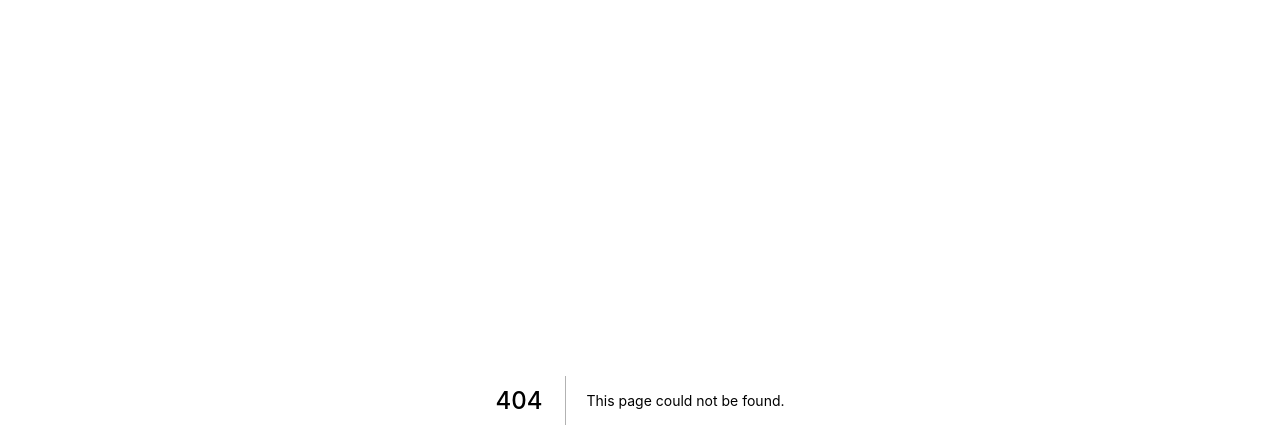
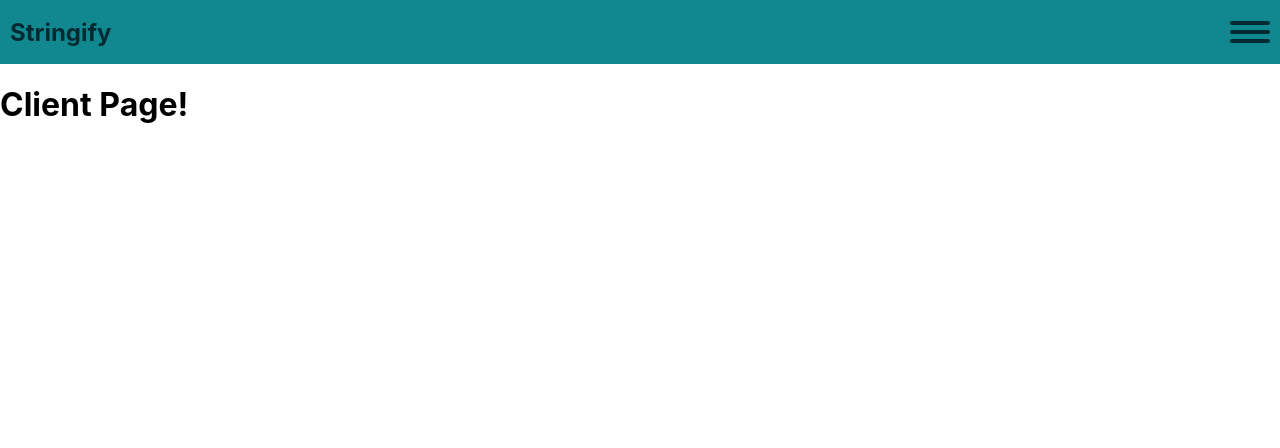
Before and after one commit to gngo2018/stringify-client, a Next.js app: page /Clients in a window 1280 px wide. Before the commit this address had no page. Shown: the top 448 px of the page. Built offline with nearby package versions, Linux system fonts and the light colour scheme.

Commit message:
Added header, client main page, and basic styling

```diff
--- /dev/null
+++ b/components/Header/Header.tsx
@@ -0,0 +1,17 @@
+import Link from 'next/link'
+import headerStyles from './header.module.css'
+
+export default function Header() {
+    return (
+        <header className={headerStyles.header_container}>
+            <Link href='/'>
+                <h2>Stringify</h2>
+            </Link>
+            <div className={headerStyles.hamburger_menu}>
+                <span></span>
+                <span></span>
+                <span></span>
+            </div>
+        </header>
+    )
+}
--- /dev/null
+++ b/components/Header/header.module.css
@@ -0,0 +1,34 @@
+.header_container {
+    position: sticky;
+    top: 0;
+    left: 0;
+    right: 0;
+    background-color: var(--primary);
+    height: 4rem;
+    display: flex;
+    justify-content: space-between;
+    align-items: center;
+    padding: 0 10px;
+}
+
+.header_container h2 {
+    color: var(--secondary);
+    cursor: pointer;
+}
+
+.header_container h2:hover {
+    color: var(--tertiary);
+}
+
+.hamburger_menu {
+    cursor: pointer;
+}
+
+.hamburger_menu span {
+    display: block;
+    height: 4px;
+    border-radius: 15px;
+    width: 2.5rem;
+    margin: 5px 0;
+    background-color: var(--secondary);
+}
--- /dev/null
+++ b/pages/Clients/index.tsx
@@ -0,0 +1,5 @@
+export default function Clients() {
+    return(
+        <h1>Client Page!</h1>
+    )
+}
--- a/pages/_app.tsx
+++ b/pages/_app.tsx
@@ -1,8 +1,14 @@
+import type { AppProps } from 'next/app'
+import Header from '../components/Header/Header'
 import '../styles/globals.css'
-import type { AppProps } from 'next/app'
 
 function MyApp({ Component, pageProps }: AppProps) {
-  return <Component {...pageProps} />
+  return (
+    <>
+      <Header />
+      <Component {...pageProps} />
+    </>
+  )
 }
 
 export default MyApp
--- a/pages/api/hello.ts
+++ /dev/null
@@ -1,13 +0,0 @@
-// Next.js API route support: https://nextjs.org/docs/api-routes/introduction
-import type { NextApiRequest, NextApiResponse } from 'next'
-
-type Data = {
-  name: string
-}
-
-export default function handler(
-  req: NextApiRequest,
-  res: NextApiResponse<Data>
-) {
-  res.status(200).json({ name: 'John Doe' })
-}
--- a/styles/Home.module.css
+++ b/styles/Home.module.css
@@ -3,7 +3,6 @@
 }
 
 .main {
-  min-height: 100vh;
   padding: 4rem 0;
   flex: 1;
   display: flex;
--- a/styles/globals.css
+++ b/styles/globals.css
@@ -1,3 +1,9 @@
+:root {
+  --primary: #11888F;
+  --secondary: #002A32;
+  --tertiary: #E6F4F1;
+}
+
 html,
 body {
   padding: 0;
@@ -5,12 +11,3 @@ body {
   font-family: -apple-system, BlinkMacSystemFont, Segoe UI, Roboto, Oxygen,
     Ubuntu, Cantarell, Fira Sans, Droid Sans, Helvetica Neue, sans-serif;
 }
-
-a {
-  color: inherit;
-  text-decoration: none;
-}
-
-* {
-  box-sizing: border-box;
-}
```
Also changed, not shown: pages/index.tsx (+8 -24 lines).
